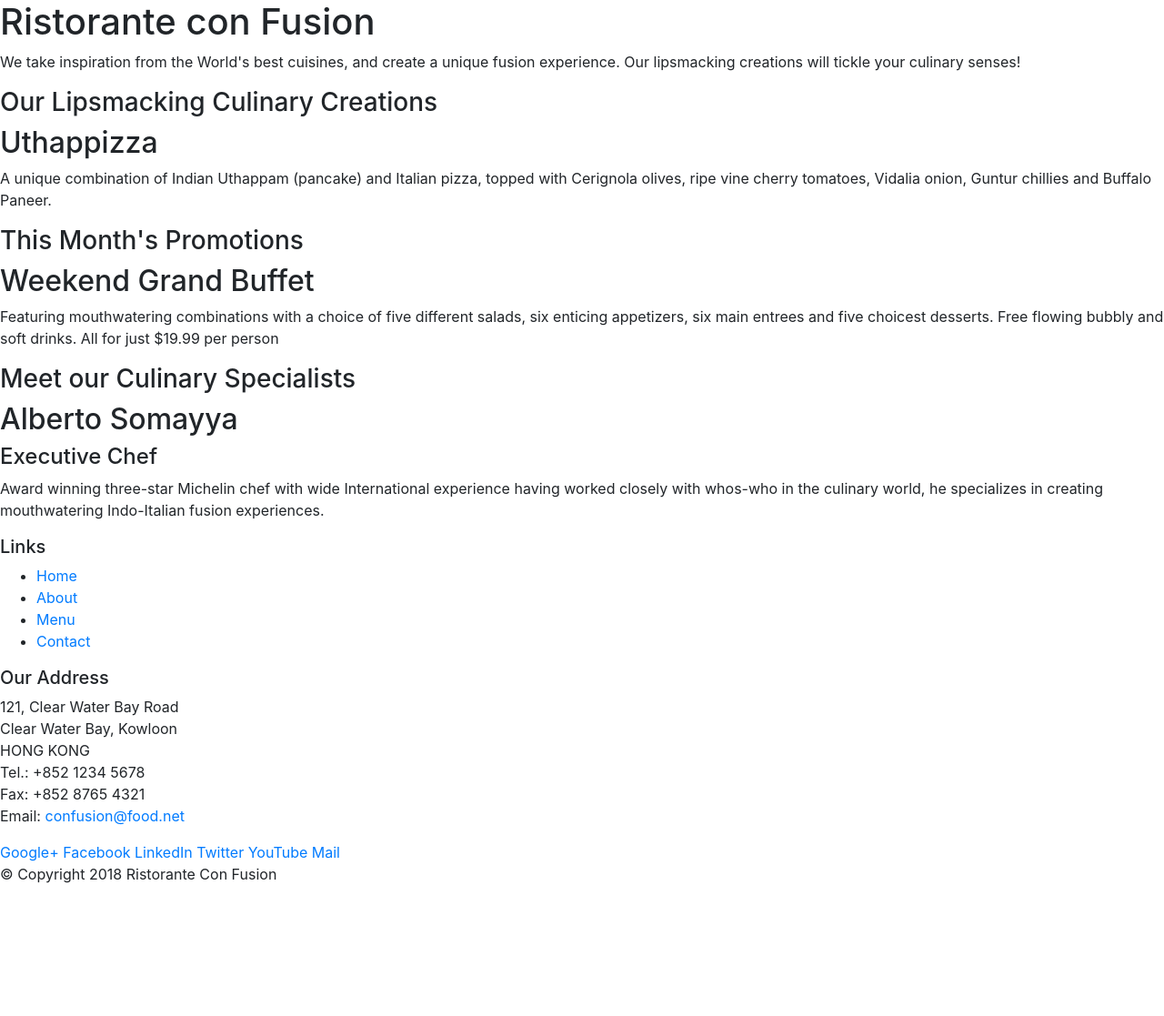
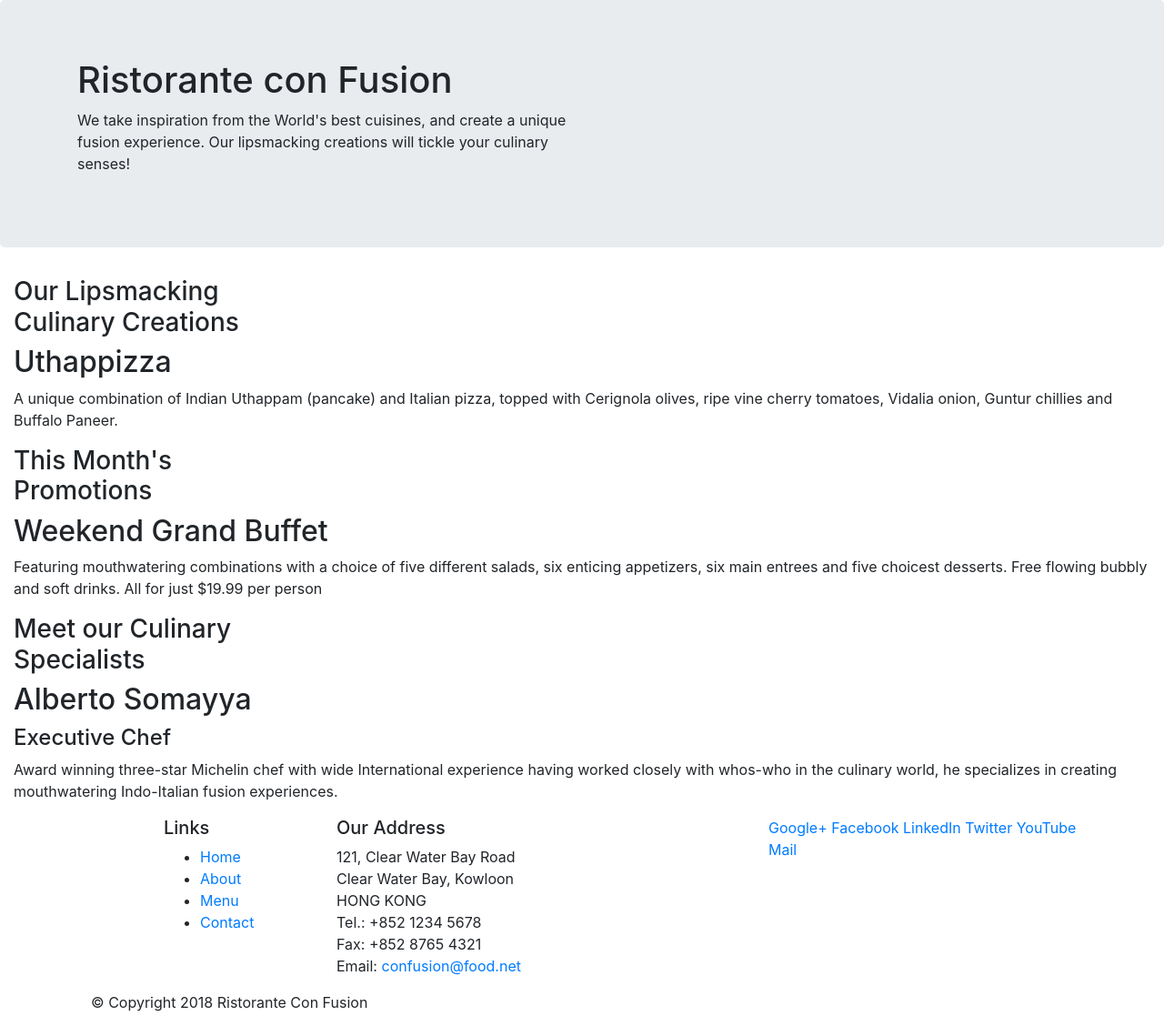
Before and after one commit to o-ndr/Coursera_Bootstrap4, a website: page index.html in a window 1280 px wide. Shown: the whole page at 91% size. Before the commit the page ends 989 px from the top, so only its background shows below. Drawn offline with nearby package versions, Linux system fonts and the light colour scheme.

Commit message:
Bootstrap Grid Part 1

```diff
--- a/index.html
+++ b/index.html
@@ -16,14 +16,14 @@
 
 <body>
 
-    <header>
-        <div>
-            <div>
-                <div>
+    <header class="jumbotron">
+        <div class="container">
+            <div class="row">
+                <div class="col-12 col-sm-6">
                     <h1>Ristorante con Fusion</h1>
                     <p>We take inspiration from the World's best cuisines, and create a unique fusion experience. Our lipsmacking creations will tickle your culinary senses!</p>
                 </div>
-                <div>
+                <div class="col-12 col-sm">
                 </div>
             </div>
         </div>
@@ -31,10 +31,10 @@
 
     <div>
         <div>
-            <div>
+            <div class="col-12 col-sm-4 order-sm-last col-md-3">
                 <h3>Our Lipsmacking Culinary Creations</h3>
             </div>
-            <div>
+            <div class="col col-sm order-sm-first col-md">
                 <h2>Uthappizza</h2>
                 <p>A unique combination of Indian Uthappam (pancake) and Italian pizza, topped with Cerignola olives, ripe vine cherry tomatoes, Vidalia onion, Guntur chillies and Buffalo Paneer.</p>
             </div>
@@ -42,20 +42,20 @@
 
 
         <div>
-            <div>
+            <div class="col-12 col-sm-4 order-sm-last col-md-3">
                 <h3>This Month's Promotions</h3>
             </div>
-            <div>
+            <div class="col col-sm order-sm-first col-md">
                 <h2>Weekend Grand Buffet</h2>
                 <p>Featuring mouthwatering combinations with a choice of five different salads, six enticing appetizers, six main entrees and five choicest desserts. Free flowing bubbly and soft drinks. All for just $19.99 per person </p>
             </div>
         </div>
 
         <div>
-            <div>
+            <div class="col-12 col-sm-4 order-sm-last col-md-3">
                 <h3>Meet our Culinary Specialists</h3>
             </div>
-            <div>
+            <div class="col col-sm order-sm-first col-md">
                 <h2>Alberto Somayya</h2>
                 <h4>Executive Chef</h4>
                 <p>Award winning three-star Michelin chef with wide International experience having worked closely with whos-who in the culinary world, he specializes in creating mouthwatering Indo-Italian fusion experiences. </p>
@@ -64,9 +64,9 @@
     </div>
 
     <footer>
-        <div>
-            <div>
-                <div>
+        <div class="container">
+            <div class="row">
+                <div class="col-4 offset-1 col-sm-2"">
                     <h5>Links</h5>
                     <ul>
                         <li><a href="#">Home</a></li>
@@ -75,7 +75,7 @@
                         <li><a href="#">Contact</a></li>
                     </ul>
                 </div>
-                <div>
+                <div class="col-7 col-sm-5">
                     <h5>Our Address</h5>
                     <address>
 		              121, Clear Water Bay Road<br>
@@ -86,7 +86,7 @@
 		              Email: <a href="mailto:confusion@food.net">confusion@food.net</a>
 		           </address>
                 </div>
-                <div>
+                <div class="col-12 col-sm-4">
                     <div>
                         <a href="http://google.com/+">Google+</a>
                         <a href="http://www.facebook.com/profile.php?id=">Facebook</a>
@@ -97,7 +97,7 @@
                     </div>
                 </div>
            </div>
-           <div>
+           <div class="col-auto">
                 <div>
                     <p>© Copyright 2018 Ristorante Con Fusion</p>
                 </div>
```
